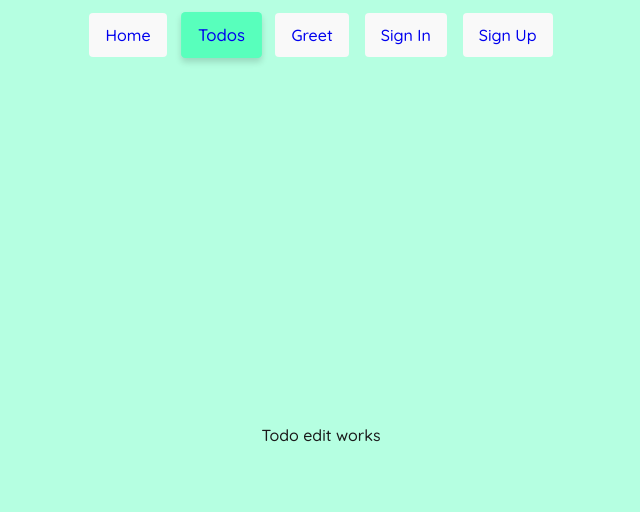
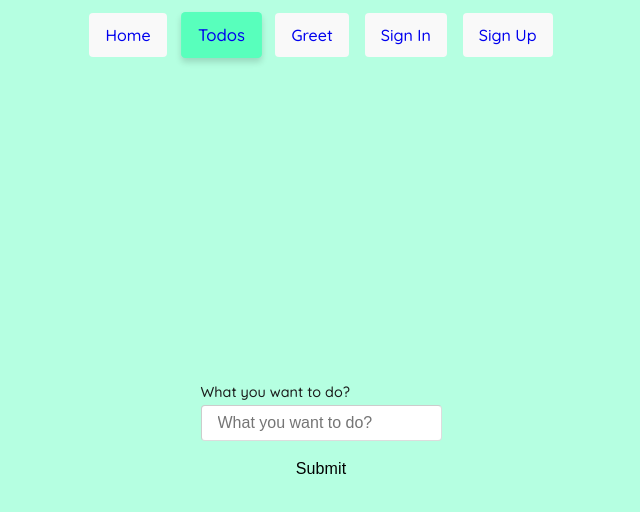
Before and after one commit to VidyaConsultancy/todoapp-react, a React (Create React App) app: page /todos/4accb4a4-3052-4eba-9e25-3a04d202cc3c in a window 1280 px wide. Shown: the top 512 px of the page, without its empty margins (319-959 px from the left). Built offline with nearby package versions, Linux system fonts and the light colour scheme; no server answers.

Commit message:
update todo ops

```diff
--- a/src/components/todos/components/todo-edit/TodoEdit.jsx
+++ b/src/components/todos/components/todo-edit/TodoEdit.jsx
@@ -1,3 +1,71 @@
+import { useEffect, useState } from "react";
+import { useNavigate, useParams } from "react-router-dom";
+import axios from "axios";
+
 export const TodoEdit = () => {
-    return (<p>Todo edit works</p>)
-}
+  const navigate = useNavigate();
+  const [todo, setTodo] = useState({ todo: "" });
+  const { id: todoId } = useParams();
+
+  useEffect(() => {
+    const token = localStorage.getItem("accessToken");
+    axios
+      .get(`http://localhost:3001/api/todos/${todoId}`, {
+        headers: {
+          authorization: `Bearer ${token}`,
+        },
+      })
+      .then((response) => {
+        if (response.data.success) {
+          setTodo(response.data.data.todo);
+        }
+      })
+      .catch((error) => console.error(error));
+  }, [todoId]);
+
+  const handleTodoEdit = (e) => {
+    e.preventDefault();
+    if (todo.todo.trim().length === 0) {
+      return;
+    }
+    const token = localStorage.getItem("accessToken");
+    axios
+      .put(`http://localhost:3001/api/todos/${todo._id}`, todo, {
+        headers: {
+          authorization: `Bearer ${token}`,
+        },
+      })
+      .then((response) => {
+        if (response.data.success) {
+          navigate("/todos");
+        }
+      })
+      .catch((error) => console.error(error));
+  };
+
+  const handleOnChange = (e) => {
+    setTodo({ ...todo, [e.target.name]: e.target.value });
+  };
+
+  return (
+    <form className="todo-form spaced-form" onSubmit={handleTodoEdit}>
+      <div className="input-group">
+        <label htmlFor="todo">What you want to do?</label>
+        <input
+          type="text"
+          name="todo"
+          id="todo"
+          placeholder="What you want to do?"
+          className="input-control"
+          value={todo.todo}
+          onChange={handleOnChange}
+        />
+      </div>
+      <div className="input-group">
+        <button type="submit" className="btn btn-primary">
+          Submit
+        </button>
+      </div>
+    </form>
+  );
+};
```
